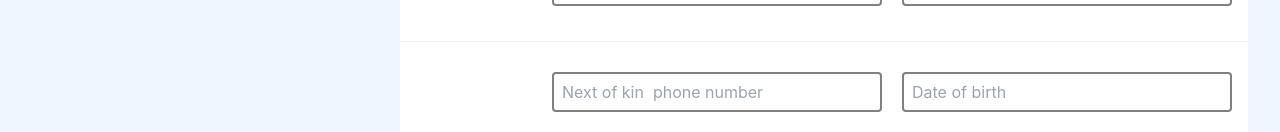
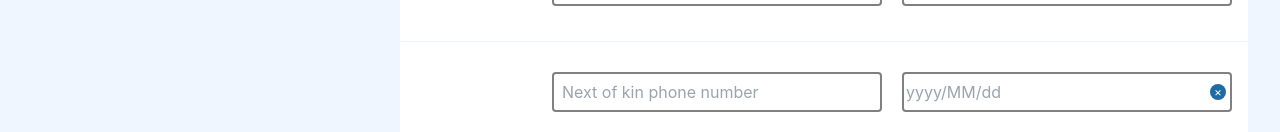
Before and after one commit to Muraina020/distro-web-admin, a React (Vite) app: page /dashboard/addDriver in a window 1280 px wide. Both pictures are taken after a click on the element "PERSONAL INFORMATION". Shown: the part 668-800 px from the top of the page. Built offline with nearby package versions, Linux system fonts and the light colour scheme.

Commit message:
boluupdated

```diff
--- a/package.json
+++ b/package.json
@@ -21,6 +21,7 @@
     "dayjs": "^1.11.10",
     "framer-motion": "^10.16.7",
     "react": "^18.2.0",
+    "react-datepicker": "^4.25.0",
     "react-dom": "^18.2.0",
     "react-icons": "^4.12.0",
     "react-loader-spinner": "^6.1.6",
--- a/src/components/addDrivePage/AddDriverPage.jsx
+++ b/src/components/addDrivePage/AddDriverPage.jsx
@@ -16,6 +16,8 @@ import upload from "../../assets/img/upload.png";
 import React, { useState, useEffect } from "react";
 import { customFetch } from "../../utils";
 import { useNavigate } from "react-router";
+import DatePicker from 'react-datepicker';
+import 'react-datepicker/dist/react-datepicker.css';
 
 const AddDriverPage = () => {
   const [section, setSection] = useState("account");
@@ -41,6 +43,7 @@ const AddDriverPage = () => {
   const [data, setData] = useState([]);
   const [vehicleType, setVehicleType] = useState("");
   const navigate = useNavigate();
+
 
   const SubmitDriverDetails = async () => {
     const data = {
@@ -69,7 +72,7 @@ const AddDriverPage = () => {
       setData(response.data);
       console.log(response);
 
-      navigate("/dashboard/success");
+      // navigate("/dashboard/success");
     } catch (error) {
       console.error("Error fetching drivers:", error);
     }
@@ -459,16 +462,16 @@ const AddDriverPage = () => {
     direction="row"
     alignItems="center"
     justifyContent="center"
-                      marginTop="10px" // Adjusted marginTop
+    marginTop="10px"
     marginBottom="15px"
     marginLeft="120px"
   >
     <Input
       className="responsive-input"
-                        placeholder="Next of kin  phone number"
+      placeholder="Next of kin phone number"
       border="2px solid gray"
       borderRadius="4px"
-                        value={ nextOfKinPhone}
+      value={nextOfKinPhone}
       onChange={(e) => setNextOfKinPhone(e.target.value)}
       p="2"
       width="330px"
@@ -476,74 +479,44 @@ const AddDriverPage = () => {
       margin="0 10px 0 0"
       cursor="pointer"
     />
-                      <Input
+     <DatePicker
       className="responsive-input"
-                        placeholder="Date of birth"
-                        border="2px solid gray"
-                        borderRadius="4px"
-                        value={dateOfBirth}
-                        onChange={(e) => setDateOfBirth(e.target.value)}
-                        p="2"
-                        width="330px"
-                        height="40px"
-                        margin="0 0 0 10px"
-                        cursor="pointer"
+      placeholderText="yyyy/MM/dd" // Placeholder text to guide the user
+      selected={dateOfBirth}
+      onChange={(date) => setDateOfBirth(date)}
+      dateFormat="P" // Dynamic format (ISO 8601)
+      isClearable
+      showYearDropdown
+      showMonthDropdown
+      dropdownMode="select"
+      popperPlacement="bottom"
+      popperModifiers={{
+        offset: {
+          enabled: true,
+          offset: '5px, 10px',
+        },
+        preventOverflow: {
+          enabled: true,
+          escapeWithReference: false,
+          boundariesElement: 'viewport',
+        },
+      }}
+      // Use customInput to apply inline styles to the input
+      customInput={<Input style={{
+        border: '2px solid gray',
+        borderRadius: '4px',
+        width: '330px',
+        height: '40px',
+        margin: '0 0 0 10px',
+        cursor: 'pointer',
+        padding: '2px',
+        boxSizing: 'border-box',
+      }} />}
     />
   </Flex>
 </Td>
+
                 </Tr>
-                {/* <Tr>
-                  <Td>
-                    <Flex
-                      direction="row"
-                      alignItems="center"
-                      justifyContent="center"
-                      marginTop="10px" // Adjusted marginTop
-                      marginBottom="15px"
-                      marginLeft="120px"
-                    >
-                      <Input
-                        className="responsive-input"
-                        placeholder="Next of kin  phone number"
-                        border="2px solid gray"
-                        borderRadius="4px"
-                        value={ nextOfKinPhone}
-                        onChange={(e) => setNextOfKinPhone(e.target.value)}
-                        p="2"
-                        width="330px"
-                        height="40px"
-                        margin="0 10px 0 -335px"
-                        cursor="pointer"
-                      />
-                      <Input
-                        className="responsive-input"
-                        placeholder="Next of kin  phone number"
-                        border="2px solid gray"
-                        borderRadius="4px"
-                        value={dateOfBirth}
-                        onChange={(e) => setDateOfBirth(e.target.value)}
-                        p="2"
-                        width="330px"
-                        height="40px"
-                        margin="0 10px 0 -335px"
-                        cursor="pointer"
-                      />
-                    </Flex>
-                  </Td>
-                </Tr> */}
-                {/* <Button
-        className="responsive-button"
-        width="340px"
-        height="40px"
-        marginTop="20px"
-        colorScheme="teal"
-        color="white"
-        onClick={handleContinue}
-        cursor="pointer"
-        marginLeft="350px"
-      >
-            {showPersonalInfo ? "Continue" : "Continue"}
-          </Button> */}
               </Tr>
             )}
 
```
Also changed, not shown: 1 other file (tests, documents, lock files or other folders). Lines whose indentation alone changed are shown as unchanged.
